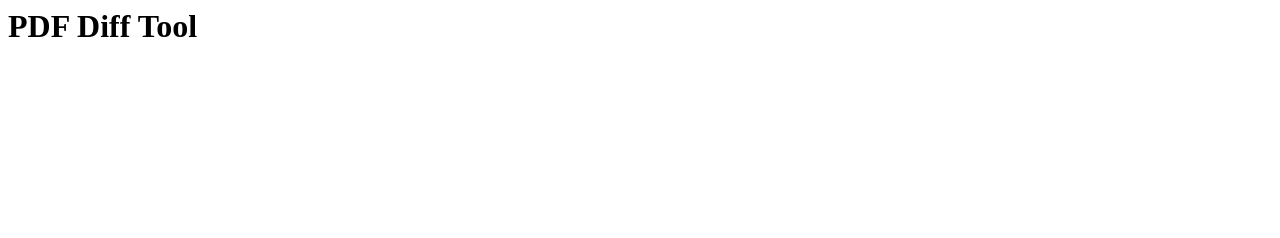
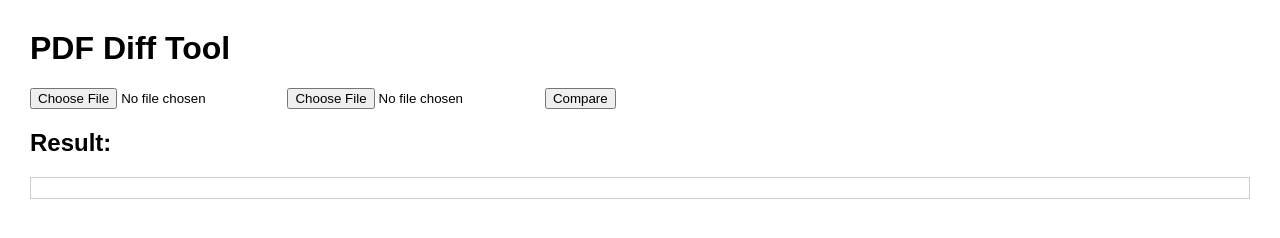
Before and after one commit to Ashu-N26/PDF_DIFF_TOOL, a website: page index.html in a window 1280 px wide. Drawn offline with Linux system fonts and the light colour scheme.

Commit message:
Update index.html

```diff
--- a/index.html
+++ b/index.html
@@ -1,2 +1,25 @@
-<!-- Simple frontend viewer -->
-<html><body><h1>PDF Diff Tool</h1></body></html>
+<!DOCTYPE html>
+<html lang="en">
+<head>
+  <meta charset="UTF-8">
+  <title>PDF Diff Tool</title>
+  <script src="pdfDiff.js" defer></script>
+  <style>
+    body { font-family: Arial, sans-serif; margin: 30px; }
+    .added { background-color: #d4f7d4; }
+    .removed { background-color: #f7d4d4; }
+    .diff-container { white-space: pre-wrap; border: 1px solid #ccc; padding: 10px; }
+  </style>
+</head>
+<body>
+  <h1>PDF Diff Tool</h1>
+  <form id="uploadForm">
+    <input type="file" name="pdfs" accept="application/pdf" required>
+    <input type="file" name="pdfs" accept="application/pdf" required>
+    <button type="submit">Compare</button>
+  </form>
+
+  <h2>Result:</h2>
+  <div id="result" class="diff-container"></div>
+</body>
+</html>
```
